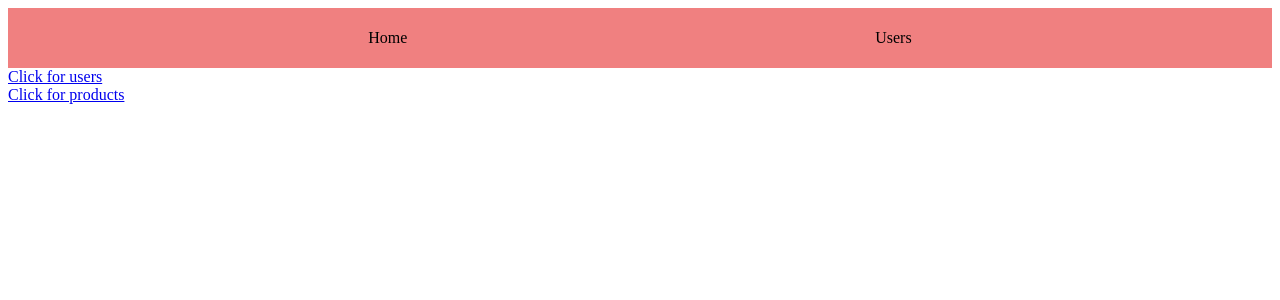
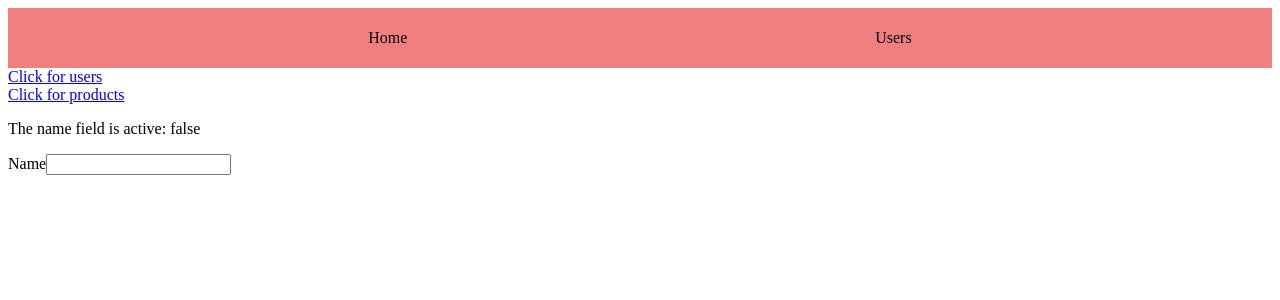
Before and after one commit to Caitlin-cooling/nuxtPractise, a Nuxt app: page / in a window 1280 px wide. Shown: the top 300 px of the page. Built offline with nearby package versions, Linux system fonts and the light colour scheme.

Commit message:
Playing around with conditional rendering

```diff
--- /dev/null
+++ b/components/Name.vue
@@ -0,0 +1,25 @@
+<template>
+  <div>
+    <p>The name field is active: {{ active }}</p>
+    <label for="name">Name</label>
+    <input
+      type="text"
+      id="name"
+      name="name"
+      @focus="active=true"
+      @blur="active=false"
+    >
+    <!-- what about when the button is active? -->
+    <button v-if="active">Confirm</button>
+  </div>
+</template>
+
+<script>
+export default {
+  data() {
+    return {
+      active: false
+    }
+  },
+}
+</script>
--- a/pages/index.vue
+++ b/pages/index.vue
@@ -2,5 +2,13 @@
   <div class="container">
     <nuxt-link to="/users">Click for users</nuxt-link><br/>
     <nuxt-link to="/products">Click for products</nuxt-link>
+    <Name />
   </div>
 </template>
+
+<script>
+import Name from '~/components/Name'
+export default {
+  components: { Name }
+}
+</script>
```
